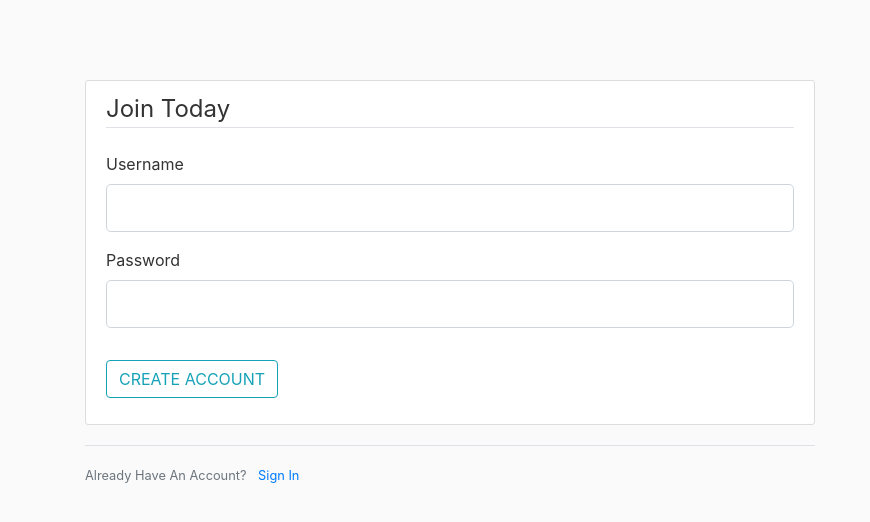
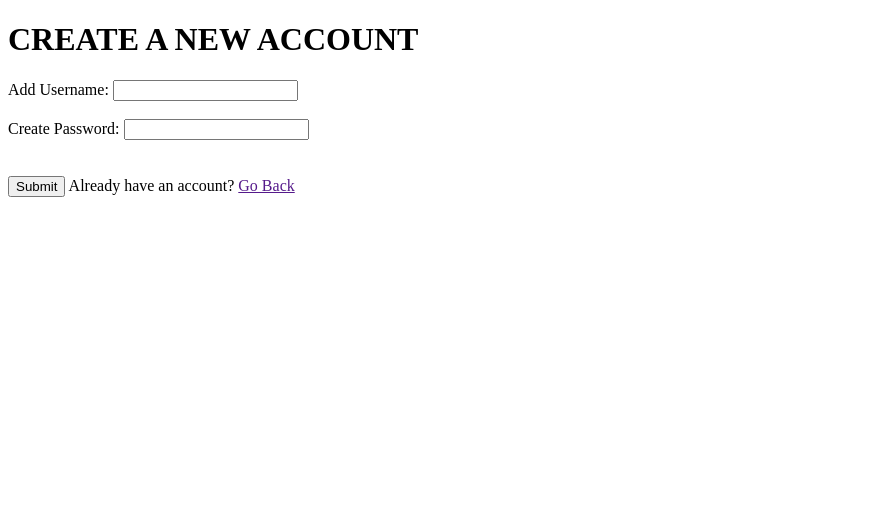
Before and after one commit to motokd/CS361, a Flask app: page /register in a window 1280 px wide. Shown: the top 522 px of the page, without its empty margins (0-870 px from the left). Run offline with Flask 2, Linux system fonts and the light colour scheme; some libraries are stand-ins or nearby versions.

Commit message:
Microservice
This is the created microservice for my partner

```diff
--- a/app.py
+++ b/app.py
@@ -1,68 +1,17 @@
-from flask import Flask, render_template, url_for, flash, redirect
-from forms import Registration, Login, AddTask
+from flask import Flask, session, render_template, redirect, request
 
 app = Flask(__name__)
-app.config['SECRET_KEY'] = '5791628bb0b13ce0c676dfde280ba245dgfbasfhgha'
 
-tasks = [
-    {
-        'title': 'Task 1',
-        'content': 'details of task content would go here....',
-        'priority': 'low',
-        'date_posted': '10/27/2021'
-    }
+@app.route('/register', methods=['GET', 'POST'])
+def register():
+    if request.method == "POST":
+        credentials_username = request.form['username']
+        credentials_password = request.form['password']
+        credentials_filename = "credentials.txt"
+        credentials_file = open(credentials_filename, "a")
+        credentials_file.write(str(credentials_username) + ', ' + str(credentials_password) + ', ')
+        credentials_file.close()
 
-]
+    return render_template("register.html")
 
-users = [
-    {
-        'username': 'david',
-        'password': 'password'
-    }
-
-]
-
-
-@app.route("/")
-@app.route("/home")
-def home():
-    return render_template('home.html', tasks=tasks)
-
-
-@app.route("/about")
-def about():
-    return render_template('about.html', title='About')
-
-
-@app.route("/register", methods=['GET', 'POST'])
-def register():
-    form = Registration()
-    if form.validate_on_submit():
-        flash(f'Account created for {form.username.data}!', 'success')
-        return redirect(url_for('login'))
-    return render_template('register.html', title='Register', form=form)
-
-
-@app.route("/login", methods=['GET', 'POST'])
-def login():
-    form = Login()
-    if form.validate_on_submit():
-        if form.username.data == 'david' and form.password.data == 'password':
-            flash('You have been logged in!', 'success')
-            return redirect(url_for('home'))
-        else:
-            flash('Login Unsuccessful. Please check username and password', 'danger')
-    return render_template('login.html', title='Login', form=form)
-
-
-@app.route("/addtask", methods=['GET', 'POST'])
-def add():
-    form = AddTask()
-    if form.validate_on_submit():
-        flash(f'Task Added Successfully', 'success')
-        return redirect(url_for('login'))
-    return render_template('addtask.html', title='Add Task', form=form)
-
-
-if __name__ == '__main__':
-    app.run(debug=True)
+app.run(debug=True)
--- /dev/null
+++ b/credentials.txt
@@ -0,0 +1 @@
+Admin, Password,
--- a/templates/register.html
+++ b/templates/register.html
@@ -1,46 +1,21 @@
-{% extends "layout.html" %}
-{% block content %}
-    <div class="content-section">
-        <form method="POST" action="">
-            {{ form.hidden_tag() }}
-            <fieldset class="form-group">
-                <legend class="border-bottom mb-4">Join Today</legend>
-                <div class="form-group">
-                    {{ form.username.label(class="form-control-label") }}
-
-                    {% if form.username.errors %}
-                        {{ form.username(class="form-control form-control-lg is-invalid") }}
-                        <div class="invalid-feedback">
-                            {% for error in form.username.errors %}
-                                <span>{{ error }}</span>
-                            {% endfor %}
-                        </div>
-                    {% else %}
-                        {{ form.username(class="form-control form-control-lg") }}
-                    {% endif %}
-                </div>
-                <div class="form-group">
-                    {{ form.password.label(class="form-control-label") }}
-                    {% if form.password.errors %}
-                        {{ form.password(class="form-control form-control-lg is-invalid") }}
-                        <div class="invalid-feedback">
-                            {% for error in form.password.errors %}
-                                <span>{{ error }}</span>
-                            {% endfor %}
-                        </div>
-                    {% else %}
-                        {{ form.password(class="form-control form-control-lg") }}
-                    {% endif %}
-                </div>
-            </fieldset>
-            <div class="form-group">
-                {{ form.submit(class="btn btn-outline-info") }}
-            </div>
-        </form>
-    </div>
-    <div class="border-top pt-3">
-        <small class="text-muted">
-            Already Have An Account? <a class="ml-2" href="{{ url_for('login') }}">Sign In</a>
-        </small>
-    </div>
-{% endblock content %}
+<!DOCTYPE html>
+<html lang="en">
+<head>
+    <meta charset="UTF-8">
+    <title>Register Account</title>
+</head>
+<body>
+    <h1>CREATE A NEW ACCOUNT</h1>
+    <form method="post">
+        <label>Add Username: </label>
+        <input type="text" name="username">
+        <br><br>
+        <label>Create Password: </label>
+        <input type="text" name="password">
+        <br><br><br>
+        <input type = submit>
+        <label>Already have an account?</label>
+        <a href="">Go Back</a>
+    </form>
+</body>
+</html>
```
